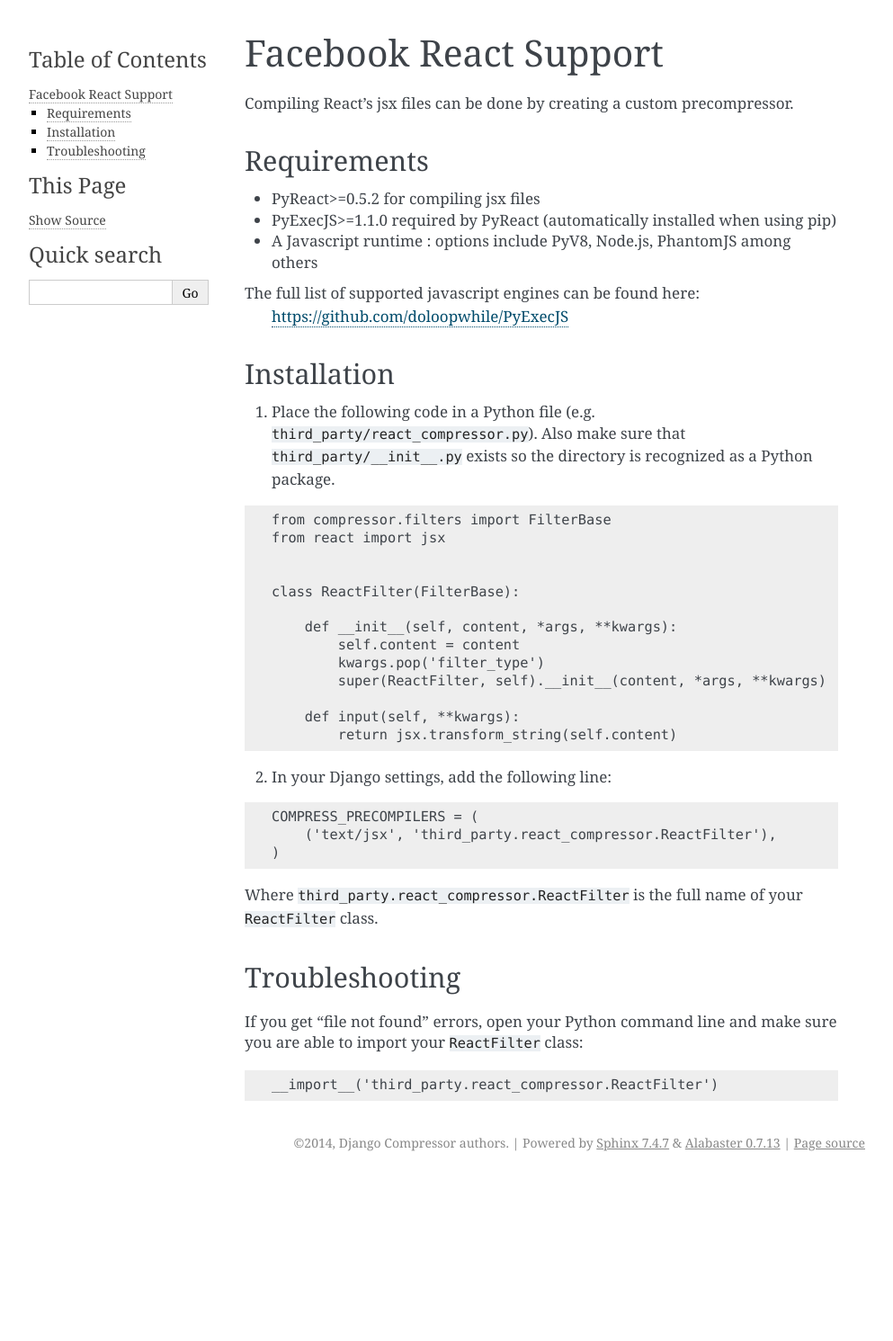
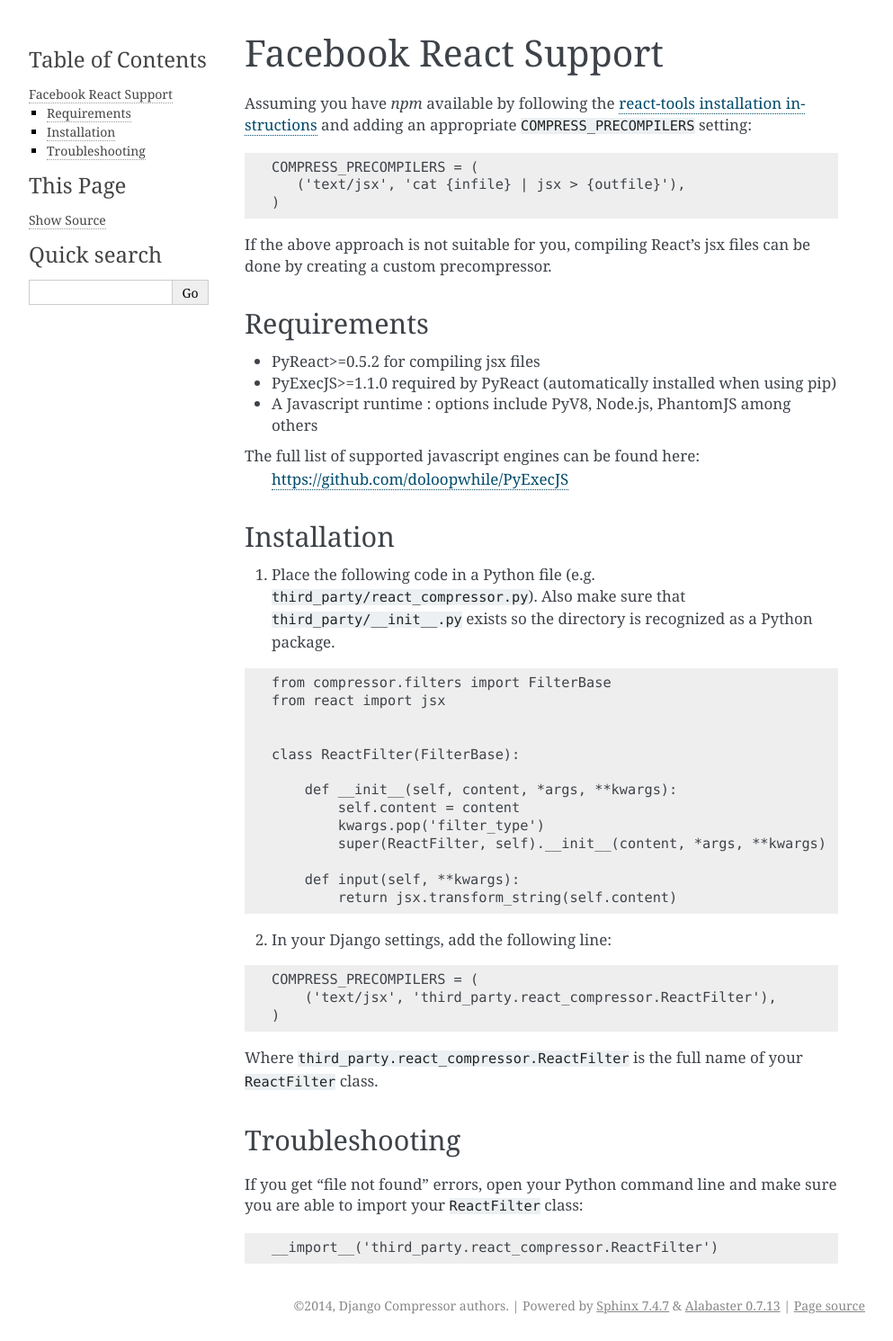
Before and after one commit to django-compressor/django-compressor, a Sphinx documentation site: the page built from docs/reactjs.txt, in a window 1280 px wide. Shown: the whole page at 90% size, without its empty margins (148-1141 px from the left). Built offline with Sphinx 7.4.7, drawn with Linux system fonts in a browser that asks for light colours; pages that are not in the unit, such as notebooks, are missing from menus; before the commit the page ends 1310 px from its top, so only the background shows below that.

Commit message:
Add npm/react-tools COMPRESS_PRECOMPILERS example

```diff
--- a/docs/reactjs.txt
+++ b/docs/reactjs.txt
@@ -3,7 +3,20 @@
 Facebook React Support
 ======================
 
-Compiling React's jsx files can be done by creating a custom precompressor.
+Assuming you have `npm` available by following the `react-tools installation instructions`_ and
+adding an appropriate ``COMPRESS_PRECOMPILERS`` setting:
+
+.. code-block:: django
+
+    COMPRESS_PRECOMPILERS = (
+       ('text/jsx', 'cat {infile} | jsx > {outfile}'),
+    )
+
+
+.. _react-tools installation instructions: http://facebook.github.io/react/docs/tooling-integration.html#productionizing-precompiled-jsx
+
+If the above approach is not suitable for you, compiling React's jsx files can be done by creating
+a custom precompressor.
 
 Requirements
 ------------
```
